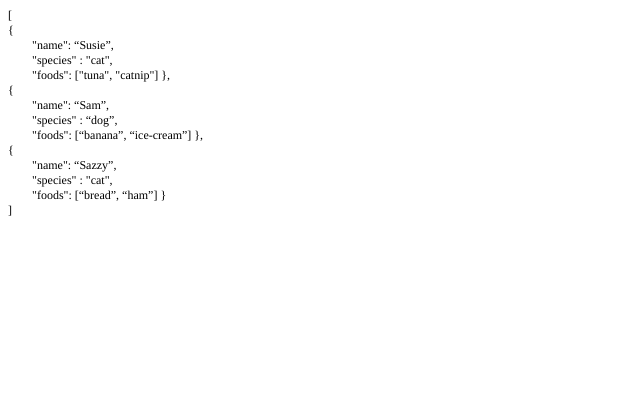
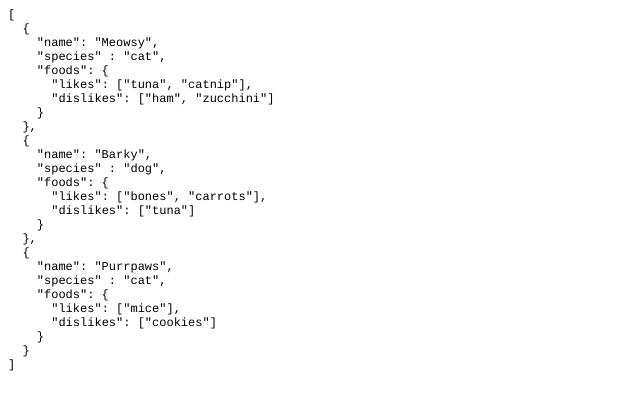
Before and after one commit to DSMutchler/DSMUtchler.github.io, a plain HTML site: page index.html in a window 1280 px wide. Shown: the whole page, without its empty margins (0-640 px from the left). Drawn offline with Linux system fonts and the light colour scheme.

Commit message:
more stuff

```diff
--- a/index.html
+++ b/index.html
@@ -7,25 +7,36 @@
   <meta name="Generator" content="Cocoa HTML Writer">
   <meta name="CocoaVersion" content="1671.6">
   <style type="text/css">
-    p.p1 {margin: 0.0px 0.0px 0.0px 0.0px; line-height: 14.0px; font: 12.0px Times; color: #000000; -webkit-text-stroke: #000000}
+    p.p1 {margin: 0.0px 0.0px 0.0px 0.0px; line-height: 14.0px; font: 12.0px Courier; color: #000000; -webkit-text-stroke: #000000}
     span.s1 {font-kerning: none}
-    span.Apple-tab-span {white-space:pre}
   </style>
 </head>
 <body>
-<p class="p1"><span class="s1">[<span class="Apple-converted-space"> </span></span></p>
-<p class="p1"><span class="s1">{<span class="Apple-converted-space"> </span></span></p>
-<p class="p1"><span class="s1"><span class="Apple-tab-span">	</span>"name": “Susie”,<span class="Apple-converted-space"> </span></span></p>
-<p class="p1"><span class="s1"><span class="Apple-tab-span">	</span>"species" : "cat",<span class="Apple-converted-space"> </span></span></p>
-<p class="p1"><span class="s1"><span class="Apple-tab-span">	</span>"foods": ["tuna", "catnip"] },<span class="Apple-converted-space"> </span></span></p>
-<p class="p1"><span class="s1">{<span class="Apple-converted-space"> </span></span></p>
-<p class="p1"><span class="s1"><span class="Apple-tab-span">	</span>"name": “Sam”,<span class="Apple-converted-space"> </span></span></p>
-<p class="p1"><span class="s1"><span class="Apple-tab-span">	</span>"species" : “dog”,<span class="Apple-converted-space"> </span></span></p>
-<p class="p1"><span class="s1"><span class="Apple-tab-span">	</span>"foods": [“banana”, “ice-cream”] },<span class="Apple-converted-space"> </span></span></p>
-<p class="p1"><span class="s1">{<span class="Apple-converted-space"> </span></span></p>
-<p class="p1"><span class="s1"><span class="Apple-tab-span">	</span>"name": “Sazzy”,<span class="Apple-converted-space"> </span></span></p>
-<p class="p1"><span class="s1"><span class="Apple-tab-span">	</span>"species" : "cat",<span class="Apple-converted-space"> </span></span></p>
-<p class="p1"><span class="s1"><span class="Apple-tab-span">	</span>"foods": [“bread”, “ham”] }<span class="Apple-converted-space"> </span></span></p>
-<p class="p1"><span class="s1">]<span class="Apple-converted-space"> </span></span></p>
+<p class="p1"><span class="s1">[</span></p>
+<p class="p1"><span class="s1"><span class="Apple-converted-space">  </span>{</span></p>
+<p class="p1"><span class="s1"><span class="Apple-converted-space">    </span>"name": "Meowsy",</span></p>
+<p class="p1"><span class="s1"><span class="Apple-converted-space">    </span>"species" : "cat",</span></p>
+<p class="p1"><span class="s1"><span class="Apple-converted-space">    </span>"foods": {</span></p>
+<p class="p1"><span class="s1"><span class="Apple-converted-space">      </span>"likes": ["tuna", "catnip"],</span></p>
+<p class="p1"><span class="s1"><span class="Apple-converted-space">      </span>"dislikes": ["ham", "zucchini"]</span></p>
+<p class="p1"><span class="s1"><span class="Apple-converted-space">    </span>}</span></p>
+<p class="p1"><span class="s1"><span class="Apple-converted-space">  </span>},</span></p>
+<p class="p1"><span class="s1"><span class="Apple-converted-space">  </span>{</span></p>
+<p class="p1"><span class="s1"><span class="Apple-converted-space">    </span>"name": "Barky",</span></p>
+<p class="p1"><span class="s1"><span class="Apple-converted-space">    </span>"species" : "dog",</span></p>
+<p class="p1"><span class="s1"><span class="Apple-converted-space">    </span>"foods": {</span></p>
+<p class="p1"><span class="s1"><span class="Apple-converted-space">      </span>"likes": ["bones", "carrots"],</span></p>
+<p class="p1"><span class="s1"><span class="Apple-converted-space">      </span>"dislikes": ["tuna"]</span></p>
+<p class="p1"><span class="s1"><span class="Apple-converted-space">    </span>}</span></p>
+<p class="p1"><span class="s1"><span class="Apple-converted-space">  </span>},</span></p>
+<p class="p1"><span class="s1"><span class="Apple-converted-space">  </span>{</span></p>
+<p class="p1"><span class="s1"><span class="Apple-converted-space">    </span>"name": "Purrpaws",</span></p>
+<p class="p1"><span class="s1"><span class="Apple-converted-space">    </span>"species" : "cat",</span></p>
+<p class="p1"><span class="s1"><span class="Apple-converted-space">    </span>"foods": {</span></p>
+<p class="p1"><span class="s1"><span class="Apple-converted-space">      </span>"likes": ["mice"],</span></p>
+<p class="p1"><span class="s1"><span class="Apple-converted-space">      </span>"dislikes": ["cookies"]</span></p>
+<p class="p1"><span class="s1"><span class="Apple-converted-space">    </span>}</span></p>
+<p class="p1"><span class="s1"><span class="Apple-converted-space">  </span>}</span></p>
+<p class="p1"><span class="s1">]</span></p>
 </body>
 </html>
```
